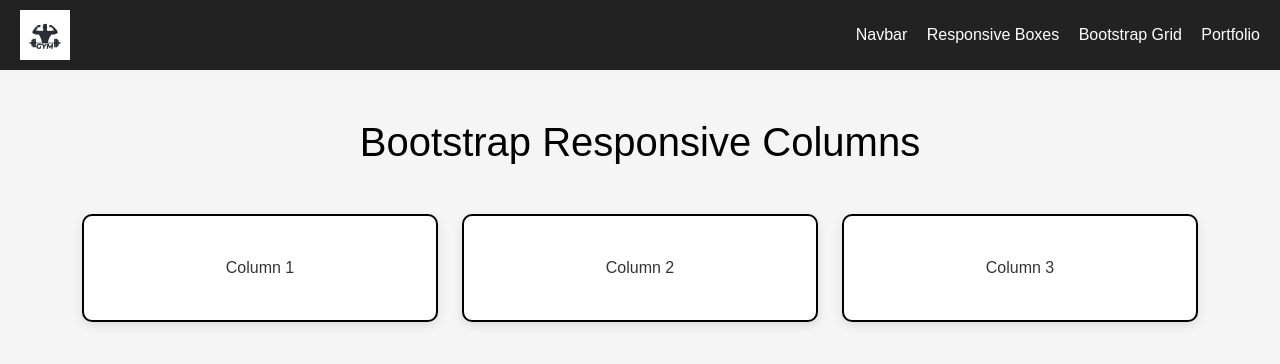
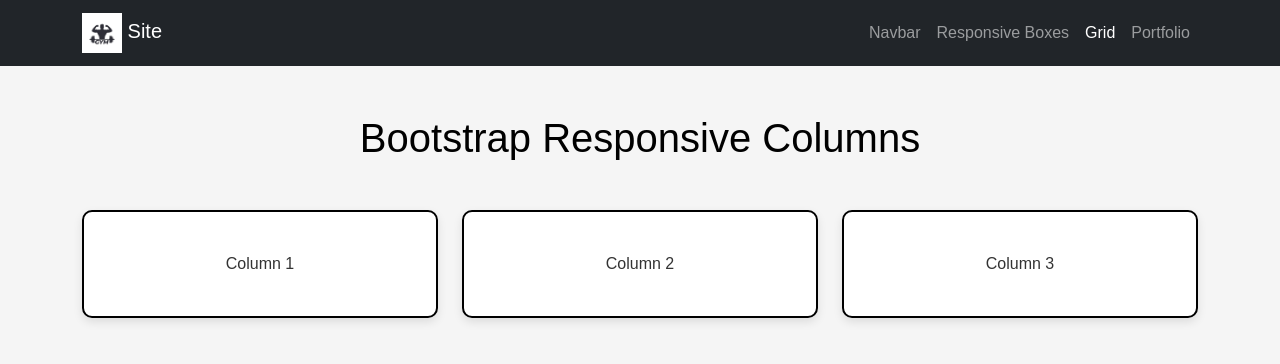
Before and after one commit to Zhang0r/vs4, a plain HTML site: page index3.html in a window 1280 px wide. Drawn offline with nearby package versions, Linux system fonts and the light colour scheme.

Commit message:
Update index3.html

```diff
--- a/index3.html
+++ b/index3.html
@@ -9,16 +9,24 @@
 </head>
 <body>
 
-  <header class="navbar-simple">
-    <img src="logo.jpg" alt="Logo">
-    <nav>
-      <a href="index.html">Navbar</a>
-      <a href="index2.html">Responsive Boxes</a>
-      <a href="index3.html">Bootstrap Grid</a>
-      <a href="index4.html">Portfolio</a>
-    </nav>
-  </header>
-
+  <nav class="navbar navbar-expand-lg navbar-dark bg-dark">
+    <div class="container">
+      <a class="navbar-brand" href="#">
+        <img src="logo.jpg" alt="Logo" width="40"> Site
+      </a>
+      <button class="navbar-toggler" type="button" data-bs-toggle="collapse" data-bs-target="#menu">
+        <span class="navbar-toggler-icon"></span>
+      </button>
+      <div class="collapse navbar-collapse" id="menu">
+        <ul class="navbar-nav ms-auto">
+          <li class="nav-item"><a class="nav-link" href="index.html">Navbar</a></li>
+          <li class="nav-item"><a class="nav-link" href="index2.html">Responsive Boxes</a></li>
+          <li class="nav-item"><a class="nav-link active" href="index3.html">Grid</a></li>
+          <li class="nav-item"><a class="nav-link" href="index4.html">Portfolio</a></li>
+        </ul>
+      </div>
+    </div>
+  </nav>
 
   <div class="container py-5 text-center">
     <h2>Bootstrap Responsive Columns</h2>
```
